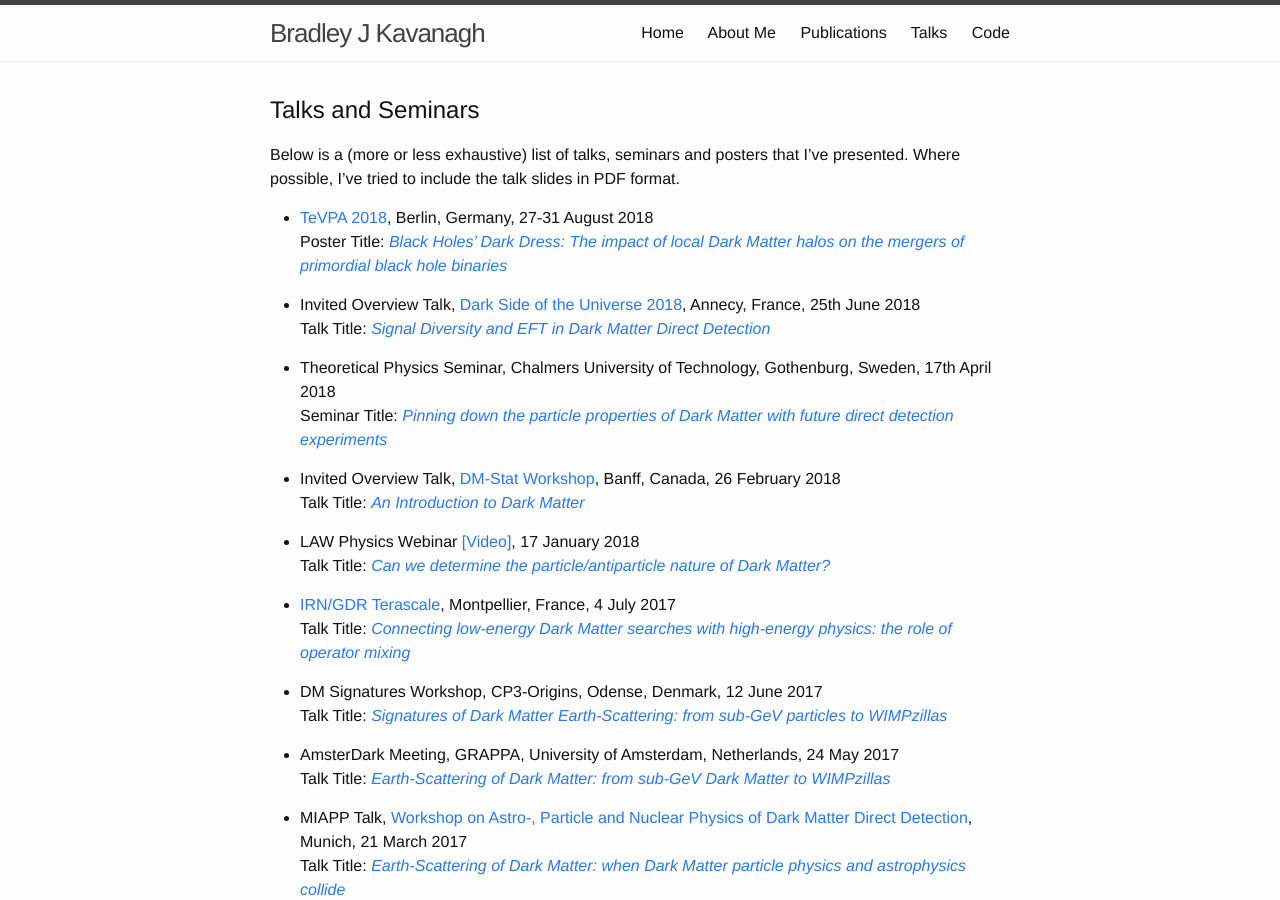
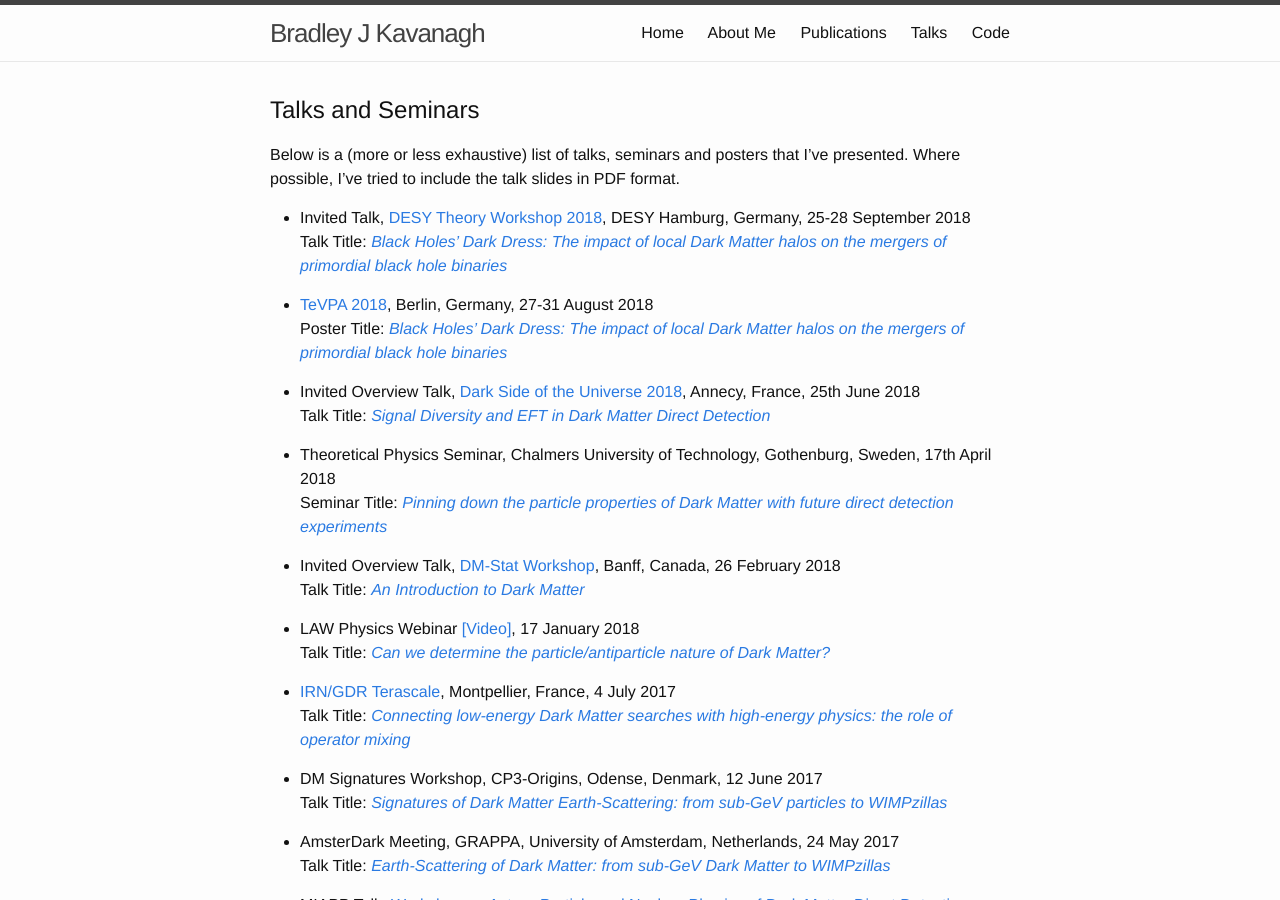
Before and after one commit to bradkav/bradkav.github.io, a Jekyll site: the page built from talks.md, in a window 1280 px wide and 900 px high. Built offline with Jekyll 4.4.1, drawn with Linux system fonts in a browser that asks for light colours.

Commit message:
Added DESY talk

```diff
--- a/talks.md
+++ b/talks.md
@@ -8,6 +8,9 @@ weight: 4
 ## Talks and Seminars
 
 Below is a (more or less exhaustive) list of talks, seminars and posters that I've presented. Where possible, I've tried to include the talk slides in PDF format.
+
+- Invited Talk, [DESY Theory Workshop 2018](https://th-workshop2018.desy.de), DESY Hamburg, Germany, 25-28 September 2018
+Talk Title: [*Black Holes’ Dark Dress: The impact of local Dark Matter halos on the mergers of primordial black hole binaries*](/assets/slides/KAVANAGH-DESY2018)
 
 - [TeVPA 2018](https://indico.desy.de/indico/event/18204/page/5), Berlin, Germany, 27-31 August 2018
 Poster Title: [*Black Holes’ Dark Dress: The impact of local Dark Matter halos on the mergers of primordial black hole binaries*](/assets/slides/KAVANAGH-TeVPA2018_poster.pdf)
```
Also changed, not shown: 1 other file.
